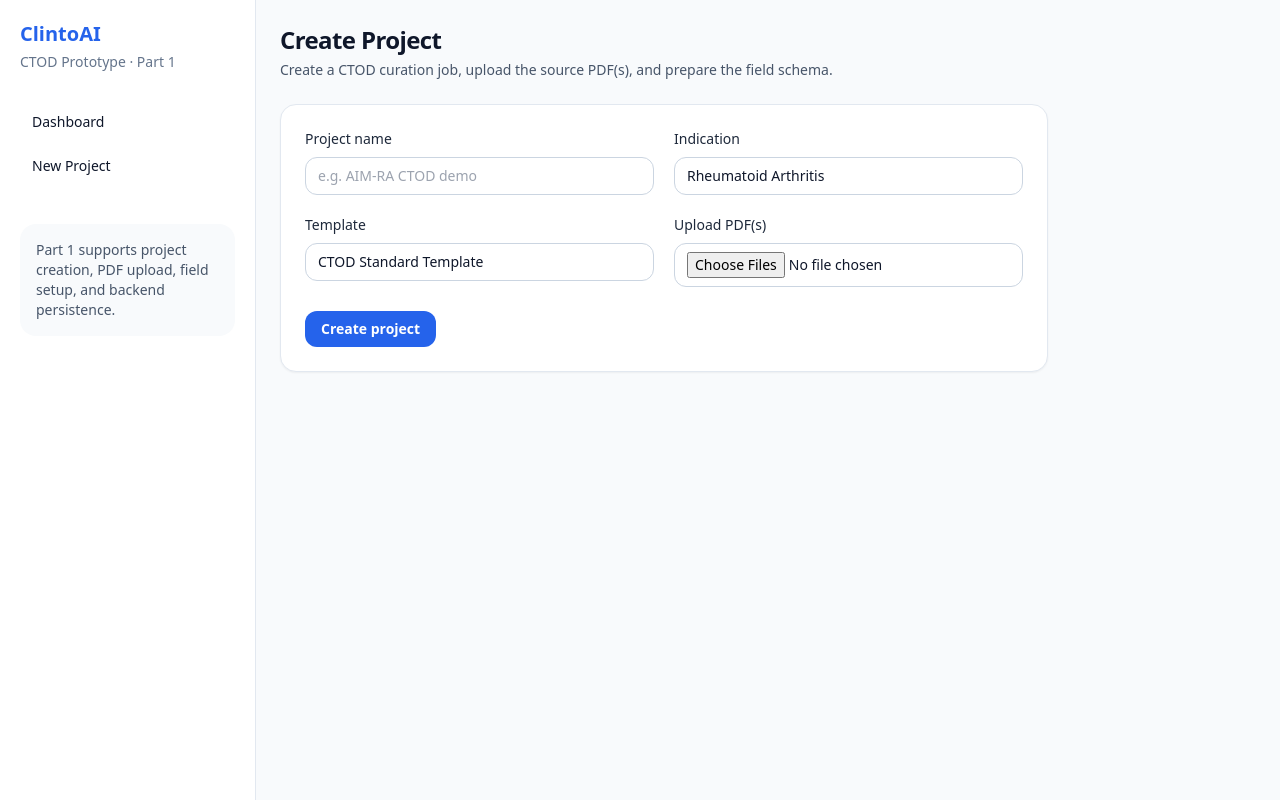
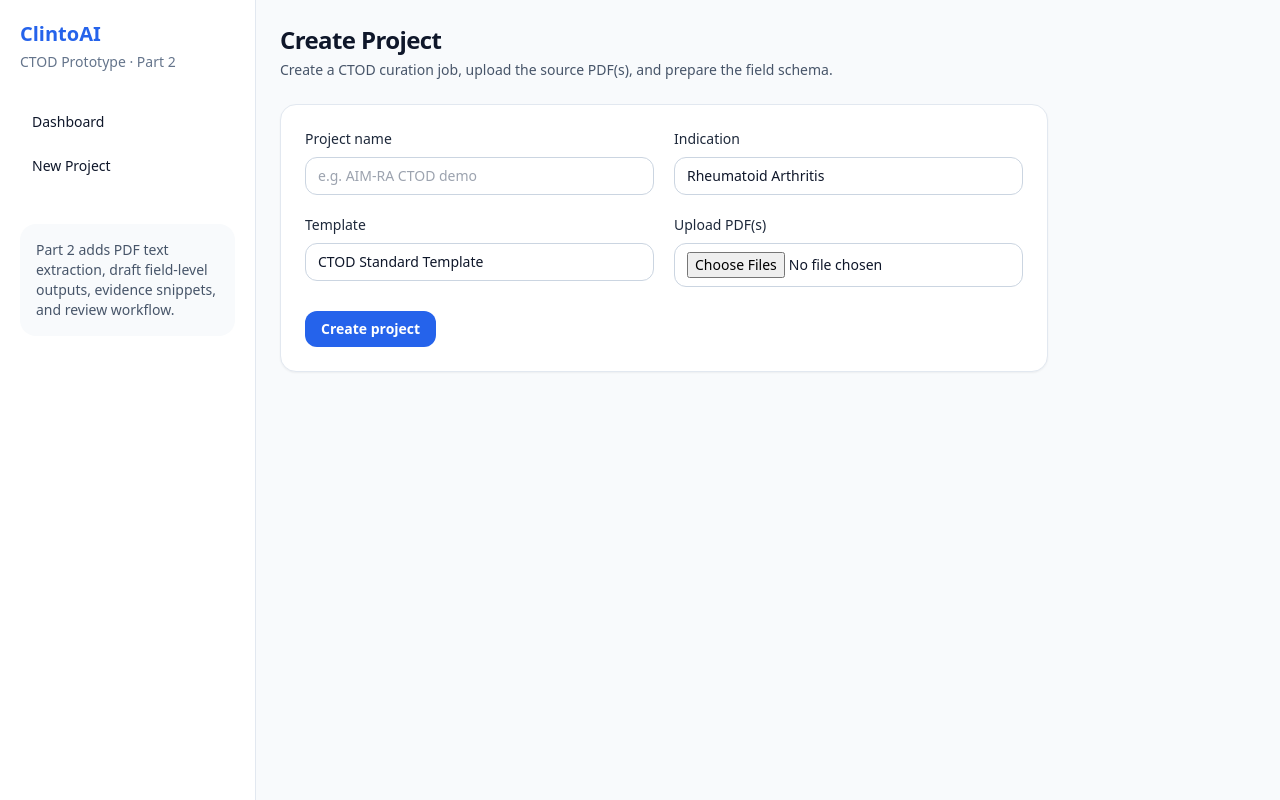
Before and after one commit to rakeshbliss-agent/CTOD-Workbench, a Next.js app in the folder frontend/: page /projects/new in a window 1280 px wide. Built offline with nearby package versions, Linux system fonts and the light colour scheme; no server answers.

Commit message:
Update sidebar.tsx

```diff
--- a/frontend/components/sidebar.tsx
+++ b/frontend/components/sidebar.tsx
@@ -4,13 +4,19 @@ export function Sidebar() {
   return (
     <aside className="hidden w-64 border-r border-slate-200 bg-white p-5 lg:block">
       <div className="text-xl font-semibold text-brand-600">ClintoAI</div>
-      <div className="mt-1 text-sm text-slate-500">CTOD Prototype · Part 1</div>
+      <div className="mt-1 text-sm text-slate-500">CTOD Prototype · Part 2</div>
+
       <nav className="mt-8 space-y-2 text-sm">
-        <Link href="/" className="block rounded-xl px-3 py-2 hover:bg-slate-50">Dashboard</Link>
-        <Link href="/projects/new" className="block rounded-xl px-3 py-2 hover:bg-slate-50">New Project</Link>
+        <Link href="/" className="block rounded-xl px-3 py-2 hover:bg-slate-50">
+          Dashboard
+        </Link>
+        <Link href="/projects/new" className="block rounded-xl px-3 py-2 hover:bg-slate-50">
+          New Project
+        </Link>
       </nav>
+
       <div className="mt-10 rounded-2xl bg-slate-50 p-4 text-sm text-slate-600">
-        Part 1 supports project creation, PDF upload, field setup, and backend persistence.
+        Part 2 adds PDF text extraction, draft field-level outputs, evidence snippets, and review workflow.
       </div>
     </aside>
   );
```
